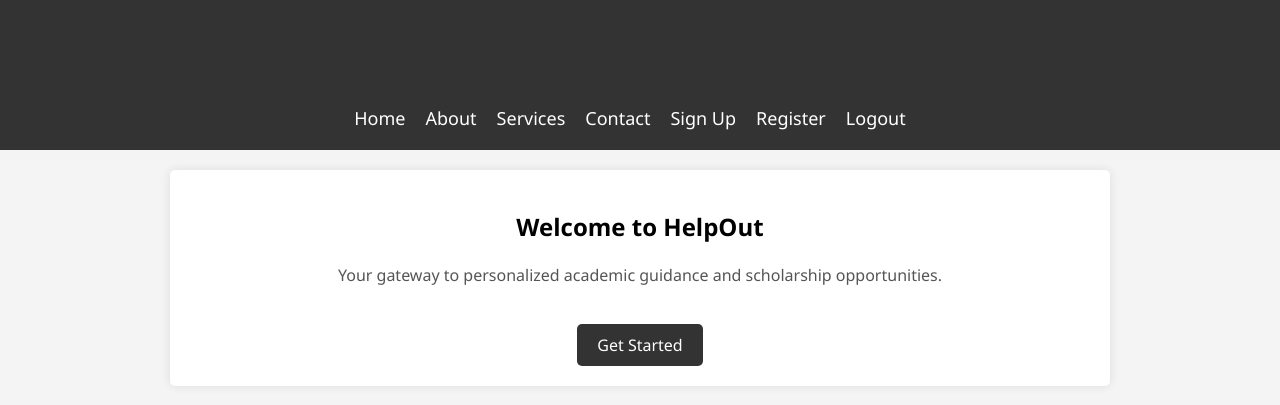
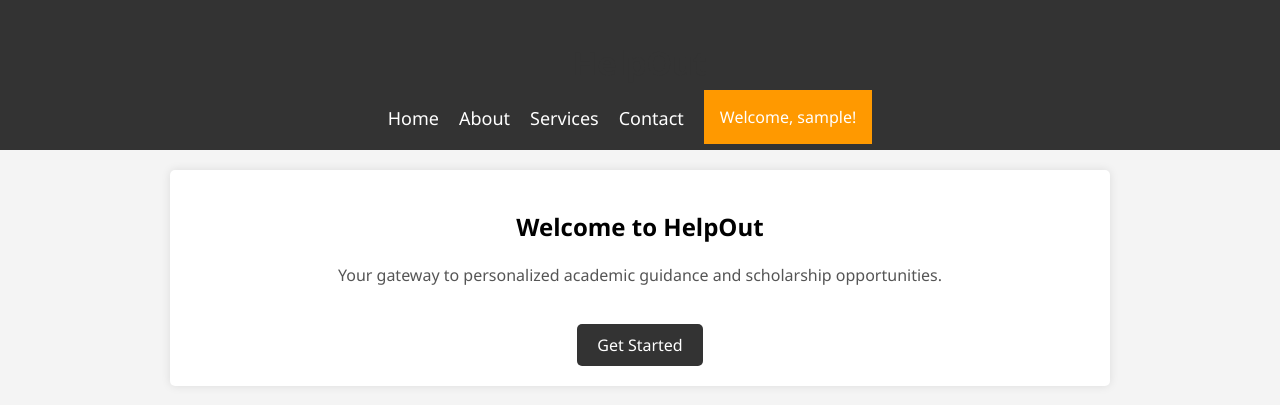
Before and after one commit to jacob-sasser/ITSC-3155-FINAL, a Flask app: template templates/index.html in a window 1280 px wide. Shown: the top 405 px of the page. Run offline with Flask 3, Linux system fonts and the light colour scheme; the template is opened without the code that fills it: most values are stand-ins (such as "Sample title", 1, 10 or a date in 2020).

Commit message:
Update index.html

```diff
--- a/templates/index.html
+++ b/templates/index.html
@@ -1,5 +1,6 @@
 <!DOCTYPE html>
 <html lang="en">
+
 <head>
   <meta charset="UTF-8">
   <meta name="viewport" content="width=device-width, initial-scale=1.0">
@@ -11,12 +12,14 @@
       padding: 0;
       background-color: #f4f4f4;
     }
+
     header {
       background-color: #333;
       color: white;
       padding: 20px;
       text-align: center;
     }
+
     nav ul {
       list-style: none;
       padding: 0;
@@ -24,18 +27,22 @@
       display: flex;
       justify-content: center;
     }
+
     nav li {
       margin-right: 20px;
     }
+
     nav a {
       text-decoration: none;
       color: white;
       font-size: 18px;
       transition: color 0.3s ease;
     }
+
     nav a:hover {
       color: #ff9900;
     }
+
     .container {
       max-width: 900px;
       margin: 20px auto;
@@ -45,13 +52,16 @@
       box-shadow: 0 0 10px rgba(0, 0, 0, 0.1);
       text-align: center;
     }
+
     h1 {
       color: #333;
     }
+
     p {
       color: #555;
       line-height: 1.6;
     }
+
     .cta-button {
       display: inline-block;
       padding: 10px 20px;
@@ -62,6 +72,7 @@
       border-radius: 5px;
       transition: background-color 0.3s ease;
     }
+
     .cta-button:hover {
       background-color: #ff9900;
     }
@@ -73,8 +84,81 @@
     .alert-error {
       color: red;
     }
+
+    /* .dropbtn {
+    background-color: #333;
+    color: white;
+    padding: 16px;
+    font-size: 16px;
+    border: none;
+    cursor: pointer;
+} */
+
+    .dropbtn:hover,
+    .dropbtn:focus {
+      background-color: #555;
+    }
+
+    .dropdown-content {
+      display: none;
+      position: absolute;
+      background-color: #f9f9f9;
+      min-width: 160px;
+      box-shadow: 0px 8px 16px 0px rgba(0, 0, 0, 0.2);
+      z-index: 1;
+    }
+
+    .dropdown-content a {
+      color: black;
+      padding: 12px 16px;
+      text-decoration: none;
+      display: block;
+      text-align: left;
+    }
+
+    .dropdown-content a:hover {
+      background-color: #f1f1f1
+    }
+
+    .dropdown:hover .dropdown-content {
+      display: block;
+    }
+
+    .dropdown {
+      position: relative;
+      display: inline-block;
+    }
+
+    .account-link {
+      background-color: #ff9900;
+      color: white;
+      padding: 16px;
+      font-size: 16px;
+      border: none;
+      cursor: pointer;
+    }
+
+    .account-link:hover {
+      background-color: #333;
+    }
+
+    .account-link a {
+      color: white;
+      text-decoration: none;
+
+    }
+
+    .dropbtn {
+      background-color: #ff9900;
+      color: white;
+      padding: 16px;
+      font-size: 16px;
+      border: none;
+      cursor: pointer;
+    }
   </style>
 </head>
+
 <body>
   <header>
     <h1>HelpOut</h1>
@@ -84,10 +168,18 @@
         <li><a href="about">About</a></li>
         <li><a href="services">Services</a></li>
         <li><a href="contact">Contact</a></li>
-            <li><a href="login">Sign Up</a></li>
+        {% if user_name %}
+        <li class="dropdown">
+          <a href="javascript:void(0)" class="dropbtn">Welcome, {{ user_name }}!</a>
+          <div class="dropdown-content">
+            <a href="edit_account">Edit Account</a>
+            <a href="logout">Logout</a>
+          </div>
+        </li>
+        {% else %}
         <li><a href="register">Register</a></li>
-            <li><a href = "logout"> Logout</a></li>
-
+        <a href="login" class="account-link">Sign In</a>
+        {% endif %}
       </ul>
     </nav>
   </header>
@@ -104,4 +196,5 @@
     <a href="#" class="cta-button">Get Started</a>
   </div>
 </body>
+
 </html>
```
Lines whose indentation alone changed are shown as unchanged.
